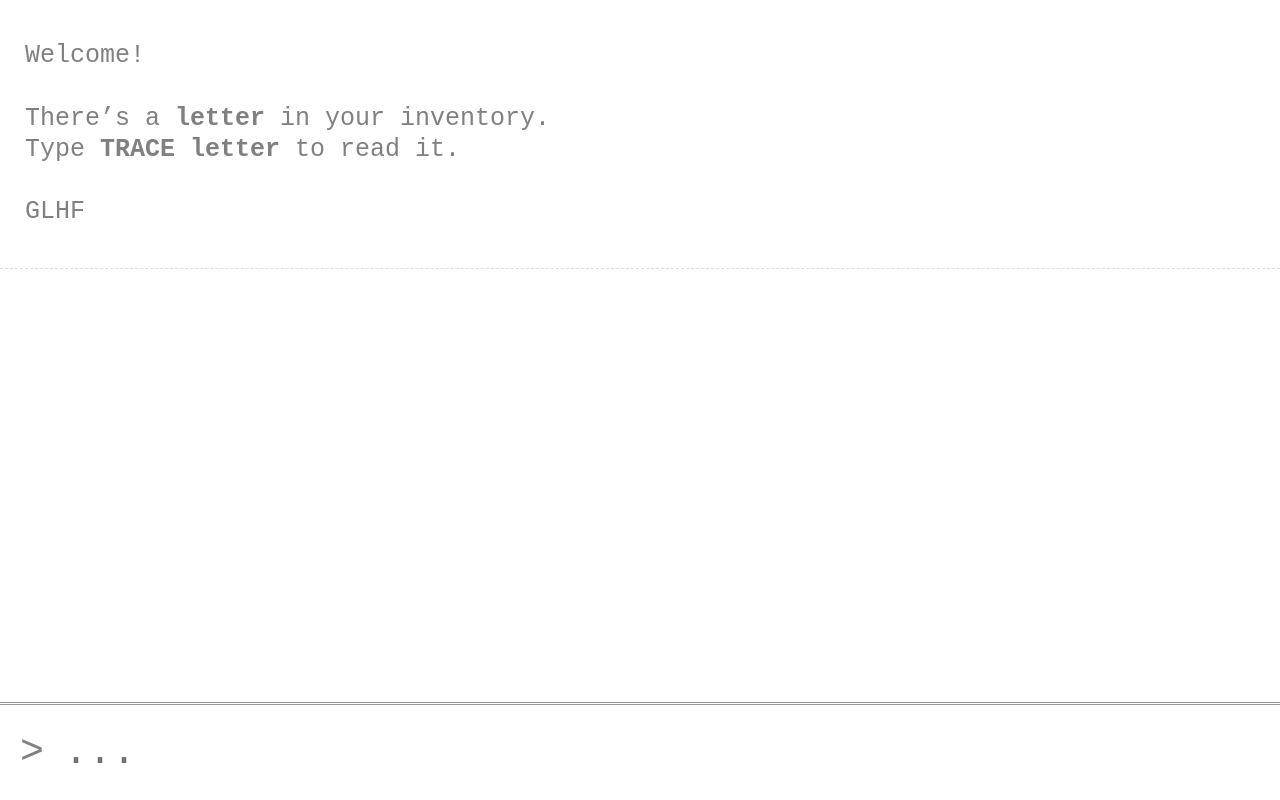
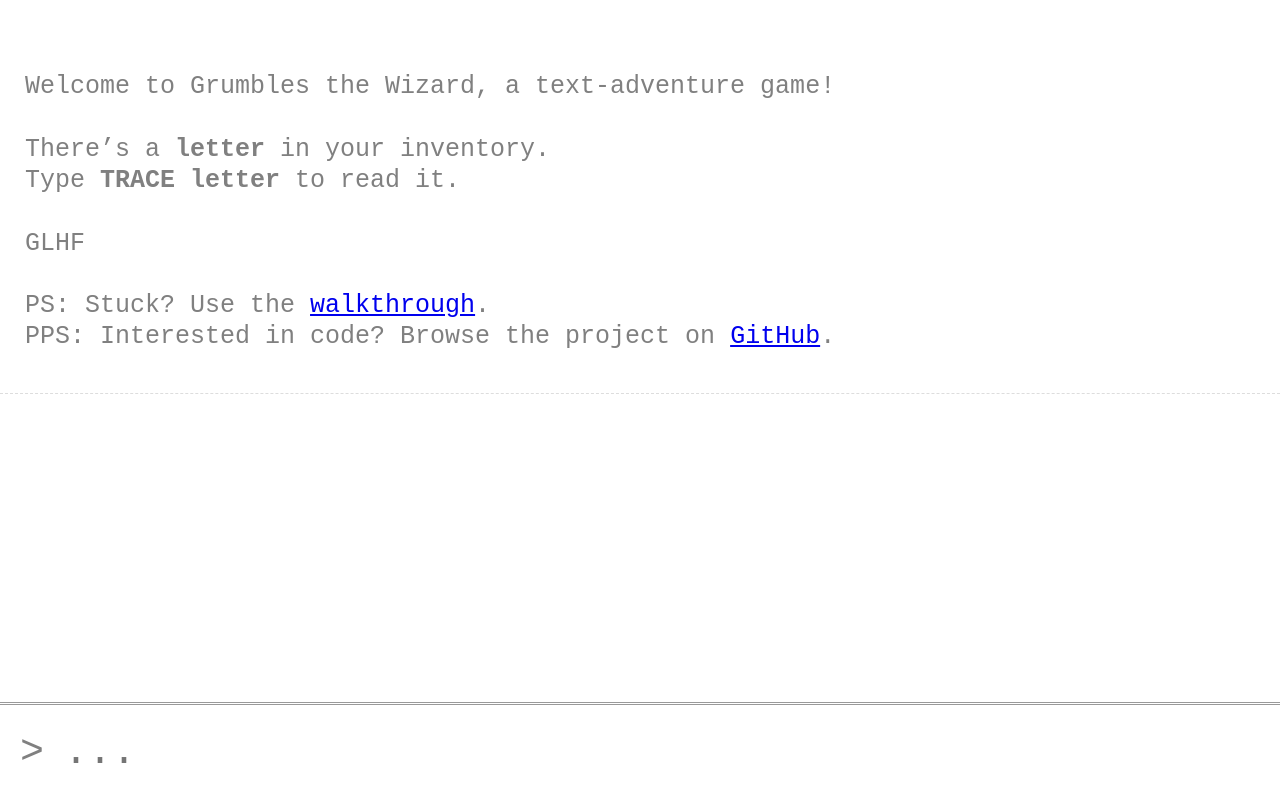
Before and after one commit to timkurvers/grumbles, a website with bundled scripts: page index.html in a window 1280 px wide. Built offline with nearby package versions, Linux system fonts and the light colour scheme.

Commit message:
feat: add links to intro text

```diff
--- a/assets/game.css
+++ b/assets/game.css
@@ -10,7 +10,7 @@
 #output .response {
   line-height: 1.25em;
   font-size: 25px;
-  white-space: pre-wrap;
+  white-space: pre-line;
   padding: 40px 25px;
   border-bottom: 1px solid #DDDDDD;
 }
--- a/index.html
+++ b/index.html
@@ -12,7 +12,19 @@
   </head>
   <body>
     <div class="game">
-      <div id="output"></div>
+      <div id="output">
+        <div class="response info">
+          Welcome to Grumbles the Wizard, a text-adventure game!
+
+          There’s a <strong>letter</strong> in your inventory.
+          Type <strong>TRACE&nbsp;letter</strong> to read it.
+
+          GLHF
+
+          PS: Stuck? Use the <a href="https://github.com/timkurvers/grumbles/blob/master/WALKTHROUGH.md" target="_blank">walkthrough</a>.
+          PPS: Interested in code? Browse the project on <a href="https://github.com/timkurvers/grumbles" target="_blank">GitHub</a>.
+        </div>
+      </div>
 
       <form id="input-form">
         <label id="prompt" for="input">&gt;</label>
--- a/src/index.js
+++ b/src/index.js
@@ -1,5 +1,3 @@
-import { stripIndent } from './utils.js';
-
 import Game from './Game.js';
 
 // TODO: Saving & loading game state
@@ -18,18 +16,6 @@ const render = ({ text, kind = '' }) => {
   output.scrollTop = output.scrollHeight;
 };
 
-render({
-  text: stripIndent`
-    Welcome!
-
-    There’s a <strong>letter</strong> in your inventory.
-    Type <strong>TRACE&nbsp;letter</strong> to read it.
-
-    GLHF
-  `,
-  kind: 'info',
-});
-
 input.addEventListener('keyup', () => {
   input.value = input.value.replace(/^[\w]+/, (verb) => verb.toUpperCase());
 });
```
